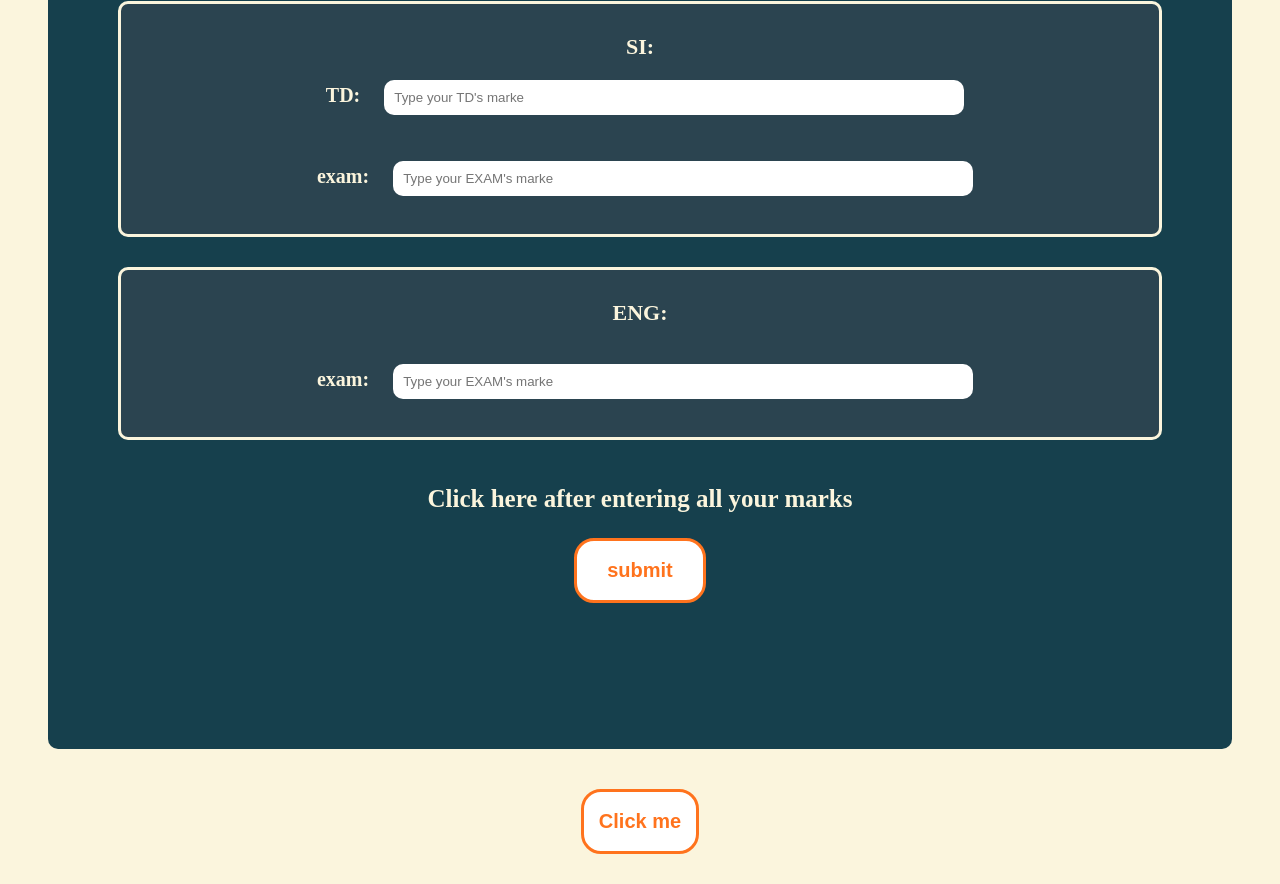
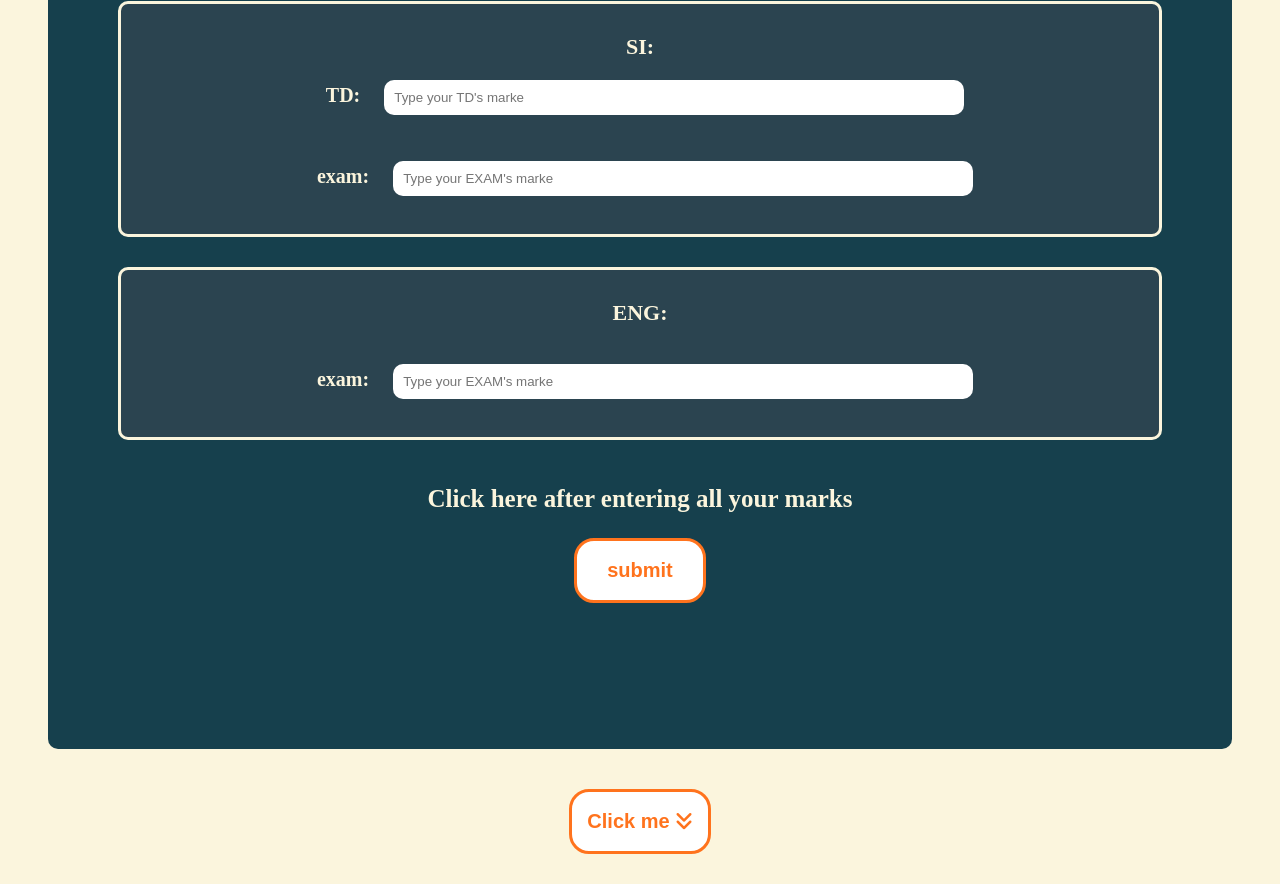
Before and after one commit to Rekia-mo/acad-avrege, a plain HTML site: page index.html in a window 1280 px wide. Shown: the part 1730-2614 px from the top of the page. Drawn offline with nearby package versions, Linux system fonts and the light colour scheme; a web font is replaced by a local one.

Commit message:
Update index.html

```diff
--- a/index.html
+++ b/index.html
@@ -54,7 +54,7 @@
 
   </div>
 
-  <button class="id js-id">Click me</button>
+  <button class="id js-id">Click me <i class="fa-solid fa-angles-down"></i></button>
   <div class="container2">
 
   </div>
```
